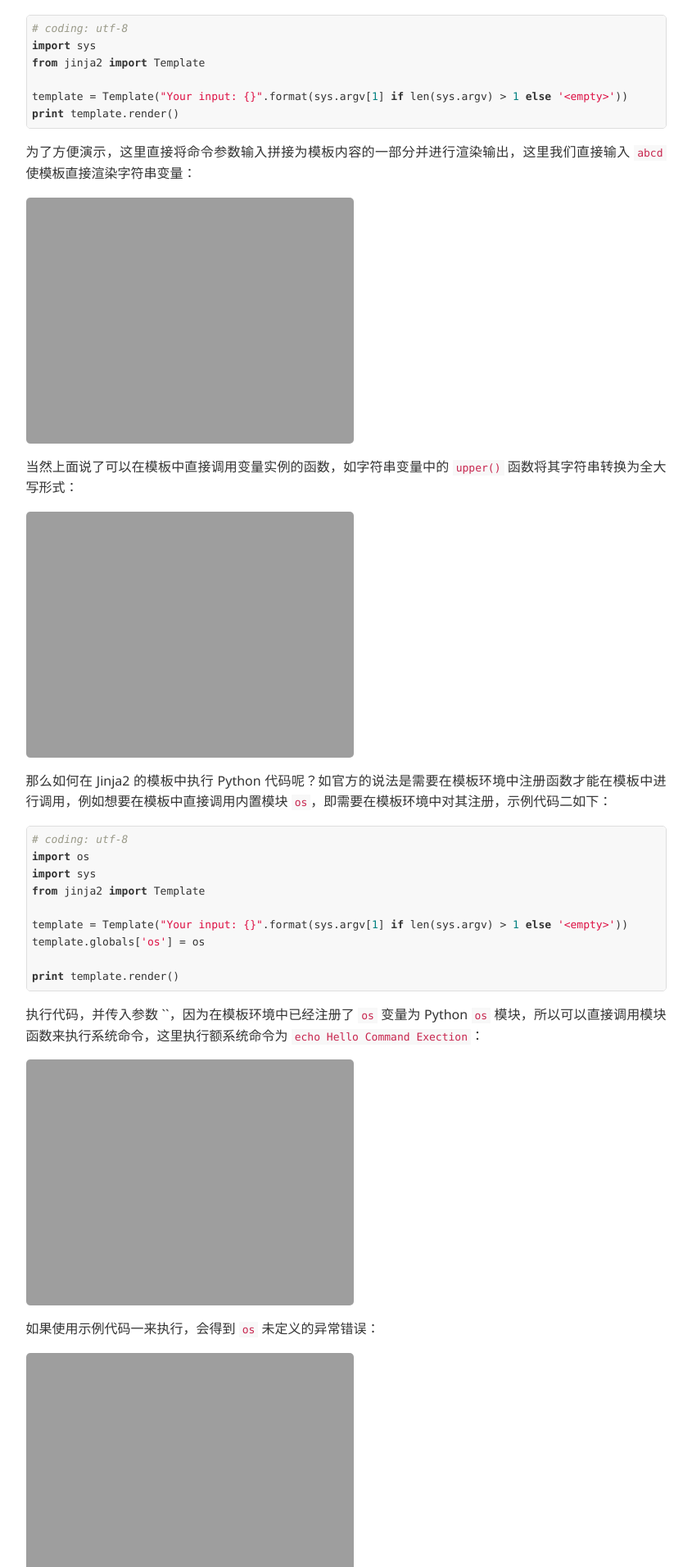
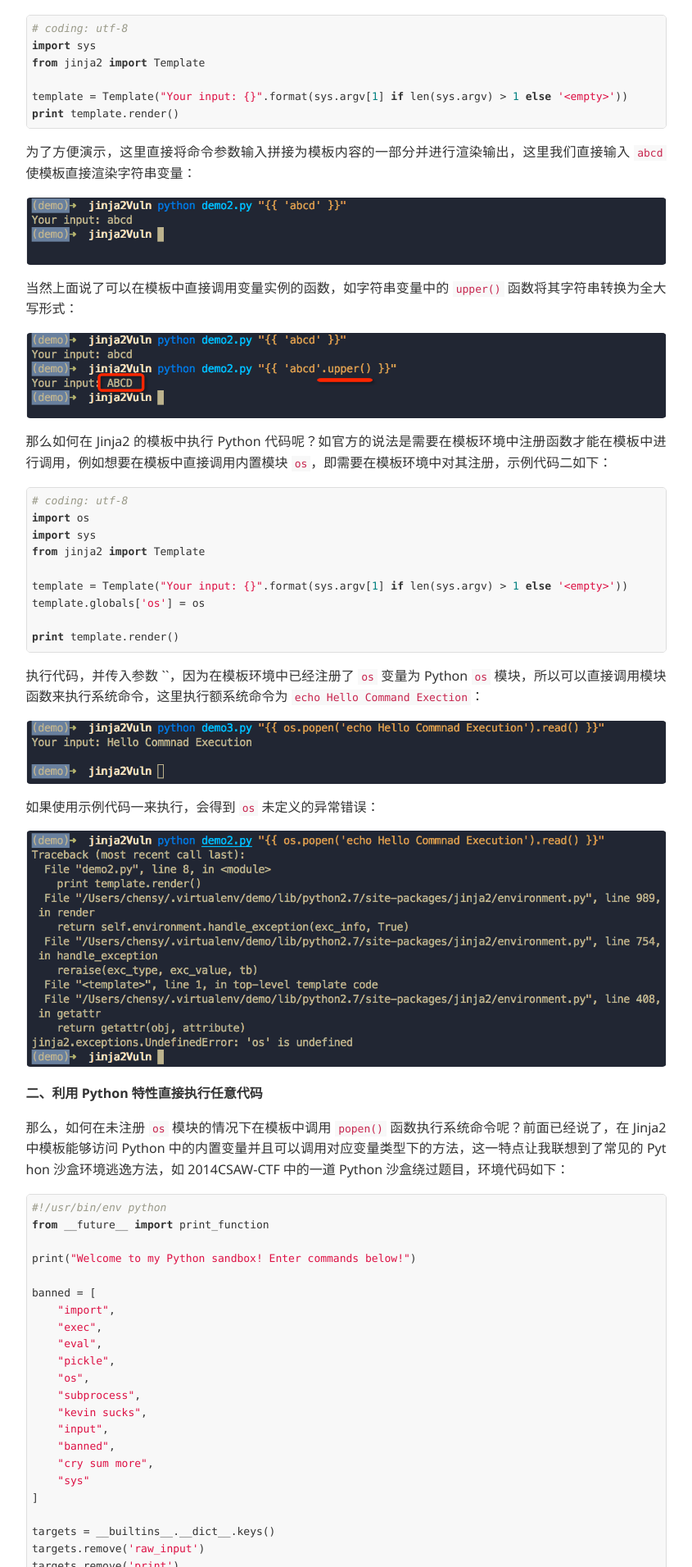
Before and after one commit to huntpig/rickgray.github.io, a Jekyll site: the page built from _posts/2016-02-24-use-python-features-to-execute-arbitrary-codes-in-jinja2-templates.md, in a window 1280 px wide. Shown: the part 434-2345 px from the top of the page at 82% size, without its empty margins (220-1065 px from the left). Built offline with Jekyll 4.4.1, drawn with Linux system fonts in a browser that asks for light colours; comment, search, counter and statistics services are not loaded.

Commit message:
修正文章图片连接

````diff
--- a/_posts/2016-02-24-use-python-features-to-execute-arbitrary-codes-in-jinja2-templates.md
+++ b/_posts/2016-02-24-use-python-features-to-execute-arbitrary-codes-in-jinja2-templates.md
@@ -23,11 +23,11 @@
 
 为了方便演示，这里直接将命令参数输入拼接为模板内容的一部分并进行渲染输出，这里我们直接输入 `{{ 'abcd' }}` 使模板直接渲染字符串变量：
 
-![]({{ site.url }}/public/article/2016-02-24-use-python-features-to-execute-arbitrary-codes-in-jinja2-templates/1.png)
+![]({{ site.url }}/public/img/article/2016-02-24-use-python-features-to-execute-arbitrary-codes-in-jinja2-templates/1.png)
 
 当然上面说了可以在模板中直接调用变量实例的函数，如字符串变量中的 `upper()` 函数将其字符串转换为全大写形式：
 
-![]({{ site.url }}/public/article/2016-02-24-use-python-features-to-execute-arbitrary-codes-in-jinja2-templates/2.png)
+![]({{ site.url }}/public/img/article/2016-02-24-use-python-features-to-execute-arbitrary-codes-in-jinja2-templates/2.png)
 
 那么如何在 Jinja2 的模板中执行 Python 代码呢？如官方的说法是需要在模板环境中注册函数才能在模板中进行调用，例如想要在模板中直接调用内置模块 `os`，即需要在模板环境中对其注册，示例代码二如下：
 
@@ -45,11 +45,11 @@
 
 执行代码，并传入参数 `{{ os.popen('echo Hello RCE').read() }}`，因为在模板环境中已经注册了 `os` 变量为 Python `os` 模块，所以可以直接调用模块函数来执行系统命令，这里执行额系统命令为 `echo Hello Command Exection`：
 
-![]({{ site.url }}/public/article/2016-02-24-use-python-features-to-execute-arbitrary-codes-in-jinja2-templates/3.png)
+![]({{ site.url }}/public/img/article/2016-02-24-use-python-features-to-execute-arbitrary-codes-in-jinja2-templates/3.png)
 
 如果使用示例代码一来执行，会得到 `os` 未定义的异常错误：
 
-![]({{ site.url }}/public/article/2016-02-24-use-python-features-to-execute-arbitrary-codes-in-jinja2-templates/4.png)
+![]({{ site.url }}/public/img/article/2016-02-24-use-python-features-to-execute-arbitrary-codes-in-jinja2-templates/4.png)
 
 ### 二、利用 Python 特性直接执行任意代码
 
@@ -99,7 +99,7 @@
 [c for c in [].__class__.__base__.__subclasses__() if c.__name__ == 'catch_warnings'][0].__init__.func_globals['linecache'].__dict__['o'+'s'].__dict__['sy'+'stem']('echo Hello SandBox')
 ```
 
-![]({{ site.url }}/public/article/2016-02-24-use-python-features-to-execute-arbitrary-codes-in-jinja2-templates/5.png)
+![]({{ site.url }}/public/img/article/2016-02-24-use-python-features-to-execute-arbitrary-codes-in-jinja2-templates/5.png)
 
 当然通过这种方式不仅仅能够通过 `os` 模块来执行系统命令，还能进行文件读写等操作，具体的代码请自行构造。
 
@@ -113,7 +113,7 @@
 
 使用该 Payload 作为示例代码二的执行参数，最终会执行系统命令 `id`：
 
-![]({{ site.url }}/public/article/2016-02-24-use-python-features-to-execute-arbitrary-codes-in-jinja2-templates/6.png)
+![]({{ site.url }}/public/img/article/2016-02-24-use-python-features-to-execute-arbitrary-codes-in-jinja2-templates/6.png)
 
 当然除了遍历找到 `os` 模块外，还能直接找回 `eval` 函数并进行调用，这样就能够调用复杂的 Python 代码：
 
@@ -139,7 +139,7 @@
 
 使用该 Payload 作为示例代码二的执行参数（注意引号转义），成功执行会使用 `eval()` 函数动态载入 `os` 模块并执行命令：
 
-![]({{ site.url }}/public/article/2016-02-24-use-python-features-to-execute-arbitrary-codes-in-jinja2-templates/7.png)
+![]({{ site.url }}/public/img/article/2016-02-24-use-python-features-to-execute-arbitrary-codes-in-jinja2-templates/7.png)
 
 ### 三、利用途径和防御方法
 
@@ -147,7 +147,7 @@
 
 在 Jinja2 模板中防止利用 Python 特性执行任意代码，可以使用 Jinja2 自带的沙盒环境 `jinja2.sandbox.SandboxedEnvironment`，Jinja2 默认沙盒环境在解析模板内容时会检查所操作的变量属性，对于未注册的变量属性访问都会抛出错误。
 
-![]({{ site.url }}/public/article/2016-02-24-use-python-features-to-execute-arbitrary-codes-in-jinja2-templates/8.png)
+![]({{ site.url }}/public/img/article/2016-02-24-use-python-features-to-execute-arbitrary-codes-in-jinja2-templates/8.png)
 
 ### 参考
 
````
